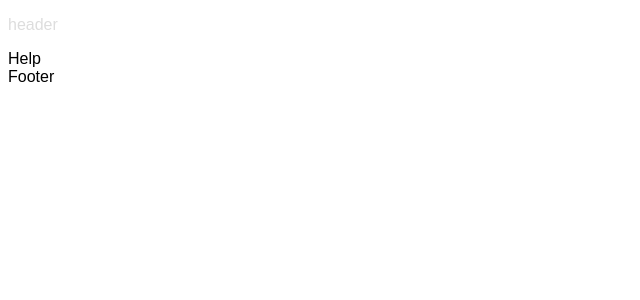
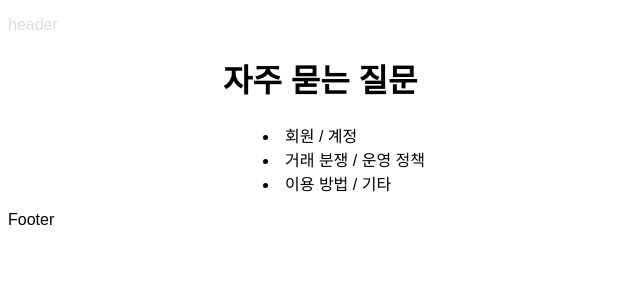
Before and after one commit to Field-Passer/newFieldPasser-FE, a React (Vite) app: page /help in a window 1280 px wide. Shown: the top 300 px of the page, without its empty margins (0-640 px from the left). Built offline with nearby package versions, Linux system fonts and the light colour scheme; a web font is replaced by a local one.

Commit message:
Feat: Inner Style 생성

```diff
--- /dev/null
+++ b/src/components/Inner.tsx
@@ -0,0 +1,53 @@
+import React from 'react'
+import styled from 'styled-components'
+
+interface IInner {
+  width?: string
+  height?: string
+  display?: string
+  justifyContent?: string
+  alignItems?: string
+  padding?: string
+  children: React.ReactNode
+}
+const Inner = ({
+  width = '834px',
+  height = '',
+  display = '',
+  justifyContent = '',
+  alignItems = 'center',
+  padding = '',
+  children,
+}: IInner) => {
+  return (
+    <InnerStyle
+      width={width}
+      height={height}
+      display={display}
+      justifyContent={justifyContent}
+      alignItems={alignItems}
+      padding={padding}
+    >
+      {children}
+    </InnerStyle>
+  )
+}
+
+export default Inner
+
+const InnerStyle = styled.div<{
+  width: string
+  height: string
+  display: string
+  justifyContent: string
+  alignItems: string
+  padding: string
+}>`
+  width: ${({ width }) => width};
+  height: ${({ height }) => height};
+  margin: 0 auto;
+  display: ${({ display }) => display};
+  justify-content: ${({ justifyContent }) => justifyContent};
+  align-items: ${({ alignItems }) => alignItems};
+  padding: ${({ padding }) => padding};
+`
--- a/src/pages/Help.tsx
+++ b/src/pages/Help.tsx
@@ -1,5 +1,16 @@
+import Inner from '@src/components/Inner'
+
 const Help = () => {
-  return <div>Help</div>
+  return (
+    <Inner>
+      <h1>자주 묻는 질문</h1>
+      <menu>
+        <li>회원 / 계정</li>
+        <li>거래 분쟁 / 운영 정책</li>
+        <li>이용 방법 / 기타</li>
+      </menu>
+    </Inner>
+  )
 }
 
 export default Help
```
